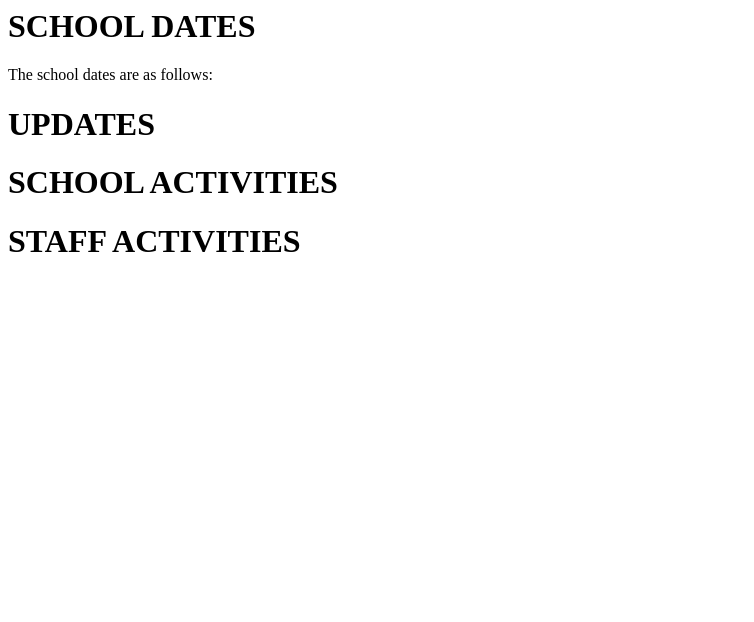
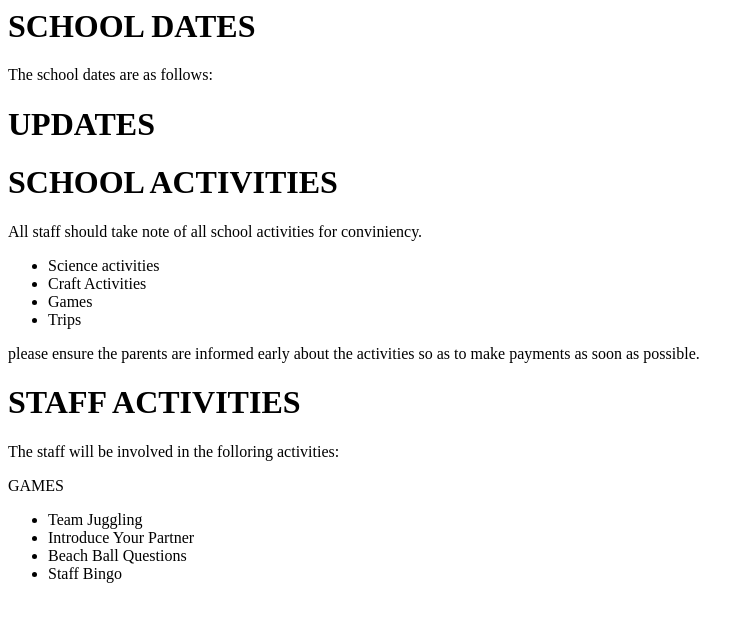
Before and after one commit to Marionjames-ally/Engagement, a Flask app: page /admin in a window 1280 px wide. Shown: the top 622 px of the page, without its empty margins (0-754 px from the left). Run offline with Flask 2, Linux system fonts and the light colour scheme; some libraries are stand-ins or nearby versions.

Commit message:
add description

```diff
--- a/app/main/views.py
+++ b/app/main/views.py
@@ -25,26 +25,26 @@ def admin():
 
     return render_template('admin.html', title=title)
 
-@main.route('/parent/<int:id>', methods = ['GET','POST'])
-def parent(id):
+@main.route('/parent')
+def parent():
     '''
     view root page function that returns the index and its data
     '''
 
-    form = commentForm()
-    parent_Com=Parent.query.filter_by(id=id).first()
-    parent_by=parent_Com.posted_by
+    # form = commentForm()
+    # parent_Com=Parent.query.filter_by(id=id).first()
+    # parent_by=parent_Com.posted_by
 
-    if form.validate_on_submit():
-        body=form.body.data
+    # if form.validate_on_submit():
+    #     body=form.body.data
 
-        new_comment=Comment(body=body,posted_by=current_user.username,parent_id=id)
+    #     new_comment=Comment(body=body,posted_by=current_user.username,parent_id=id)
 
-        new_comment.save_comment()
+    #     new_comment.save_comment()
 
-        return redirect(url_for('.comments'))
+    #     return redirect(url_for('.comments'))
 
-    title = 'parent portal'
-    comments=Comment.get_comments(id)
+    # title = 'parent portal'
+    # comments=Comment.get_comments(id)
 
-    return render_template('parent.html', title=title,comments=comments,form=form)
+    return render_template('parent.html')
--- a/app/templates/admin.html
+++ b/app/templates/admin.html
@@ -19,14 +19,29 @@
     <div class="well well-lg">
       <div class="dates">
         <h1>SCHOOL ACTIVITIES</h1>
-        <p></p>
+        <p>All staff should take note of all school activities for conviniency.</p>
+        <ul>
+          <li>Science activities</li>
+          <li>Craft Activities</li>
+          <li>Games</li>
+          <li>Trips</li>
+        </ul>
+        please ensure the parents are informed early about the activities so as to make payments as soon as possible.
       </div>
     </div>
 
     <div class="well well-lg">
       <div class="dates">
         <h1>STAFF ACTIVITIES</h1>
-        <p></p>
+        <p> The staff will be involved in the folloring activities:
+          <p>GAMES</p>
+          <ul>
+            <li>Team Juggling</li>
+            <li>Introduce Your Partner</li>
+            <li>Beach Ball Questions</li>
+            <li>Staff Bingo</li>
+          </ul>
+        </p>
       </div>
     </div>
   </div>
```
